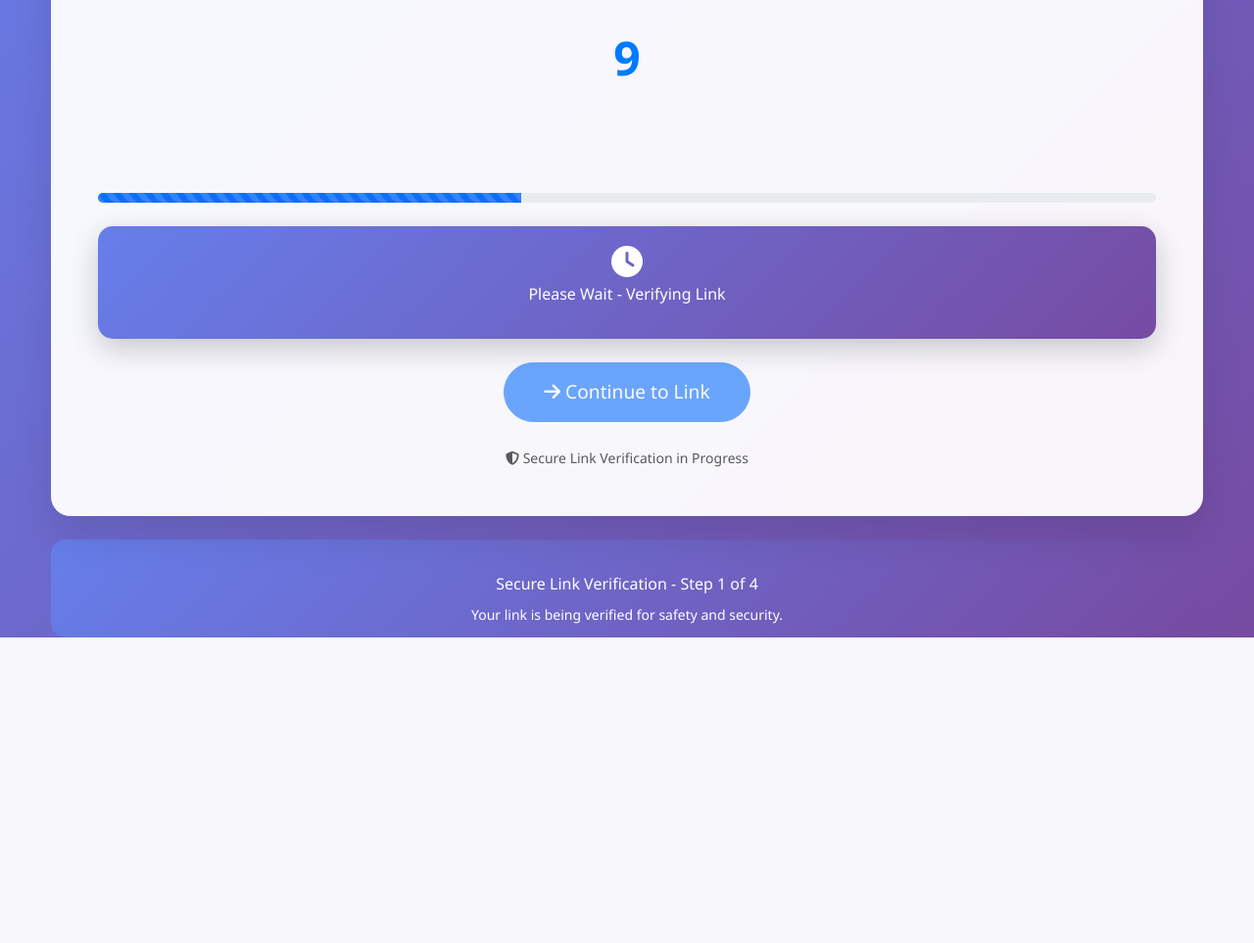
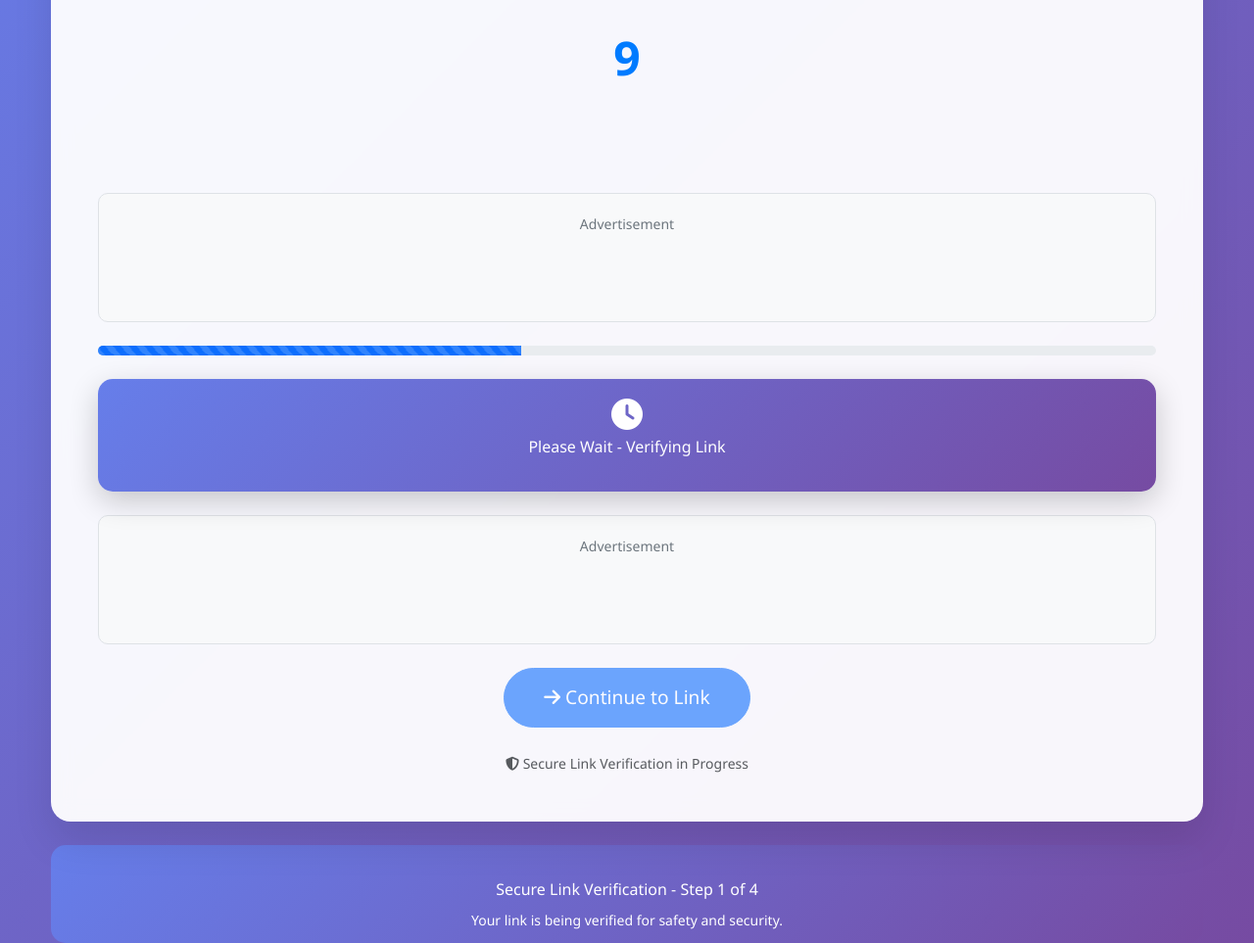
Before and after one commit to Ronnie7866/UrlShortner, a FastAPI app: a page that uses templates/intermediate.html in a window 1280 px wide. Shown: the part 295-1258 px from the top of the page at 98% size. Before the commit the page ends 946 px from the top, so only its background shows below. Run offline with FastAPI, Linux system fonts and the light colour scheme; some libraries are stand-ins or nearby versions.

Commit message:
added script in all pages for better imression and added intertitial ad and vignette banner ad

```diff
--- a/templates/intermediate.html
+++ b/templates/intermediate.html
@@ -5,7 +5,10 @@
     <meta name="viewport" content="width=device-width, initial-scale=1.0">
     <title>Please Wait - Page {{ page }} of {{ total_pages }}</title>
 
+    <meta name="monetag" content="88eb1d2cd89381649c5b0db5b49a178b">
     <script src="https://fpyf8.com/88/tag.min.js" data-zone="154150" async data-cfasync="false"></script>
+
+
 
     <!-- Bootstrap CSS -->
     <link href="https://cdn.jsdelivr.net/npm/bootstrap@5.3.0/dist/css/bootstrap.min.css" rel="stylesheet">
@@ -117,6 +120,14 @@
                                 <div class="timer-display" id="timer">15</div>
                             </div>
 
+                            <!-- Visible Banner Ad Container -->
+                            <div class="ad-container mb-4" style="min-height: 100px; background: #f8f9fa; border: 1px solid #dee2e6; border-radius: 10px; display: flex; align-items: center; justify-content: center; text-align: center; padding: 20px;">
+                                <div id="banner-ad-1" style="width: 100%; min-height: 90px;">
+                                    <!-- Banner ad will load here -->
+                                    <div style="color: #6c757d; font-size: 14px;">Advertisement</div>
+                                </div>
+                            </div>
+
                             <!-- Progress Bar -->
                             <div class="progress mb-4" style="height: 10px;">
                                 <div class="progress-bar progress-bar-striped progress-bar-animated"
@@ -128,6 +139,14 @@
                                 <div class="text-center mb-3">
                                     <i class="fas fa-clock fa-2x mb-2"></i>
                                     <h6>Please Wait - Verifying Link</h6>
+                                </div>
+                            </div>
+
+                            <!-- Second Banner Ad Container -->
+                            <div class="ad-container mb-4" style="min-height: 100px; background: #f8f9fa; border: 1px solid #dee2e6; border-radius: 10px; display: flex; align-items: center; justify-content: center; text-align: center; padding: 20px;">
+                                <div id="banner-ad-2" style="width: 100%; min-height: 90px;">
+                                    <!-- Second banner ad will load here -->
+                                    <div style="color: #6c757d; font-size: 14px;">Advertisement</div>
                                 </div>
                             </div>
 
@@ -192,5 +211,33 @@
             shortCode: "{{ short_code }}"
         };
     </script>
+
+    <!-- Monetag Manual Ads - Load after page content -->
+    <script>
+        // Load ads after page is ready
+        document.addEventListener('DOMContentLoaded', function() {
+            // Monetag Native Banner Interstitial Ad
+            (function(d,z,s){s.src='https://'+d+'/401/'+z;try{(document.body||document.documentElement).appendChild(s)}catch(e){}})('groleegni.net',9495861,document.createElement('script'));
+
+            // Monetag Vignette Banner Ad
+            (function(d,z,s){s.src='https://'+d+'/401/'+z;try{(document.body||document.documentElement).appendChild(s)}catch(e){}})('gizokraijaw.net',9495866,document.createElement('script'));
+
+            // Monetag In-Page Push Ad
+            (function(d,z,s){s.src='https://'+d+'/400/'+z;try{(document.body||document.documentElement).appendChild(s)}catch(e){}})('vemtoutcheeg.com',9499196,document.createElement('script'));
+
+            // Load banner ads into containers after a short delay
+            setTimeout(function() {
+                // Load first banner ad
+                var bannerScript1 = document.createElement('script');
+                bannerScript1.innerHTML = "(function(d,z,s){s.src='https://'+d+'/401/'+z;try{document.getElementById('banner-ad-1').appendChild(s)}catch(e){}})('gizokraijaw.net',9495866,document.createElement('script'));";
+                document.body.appendChild(bannerScript1);
+
+                // Load second banner ad
+                var bannerScript2 = document.createElement('script');
+                bannerScript2.innerHTML = "(function(d,z,s){s.src='https://'+d+'/401/'+z;try{document.getElementById('banner-ad-2').appendChild(s)}catch(e){}})('groleegni.net',9495861,document.createElement('script'));";
+                document.body.appendChild(bannerScript2);
+            }, 1000);
+        });
+    </script>
 </body>
 </html>
```
Also changed, not shown: shortener.db.
